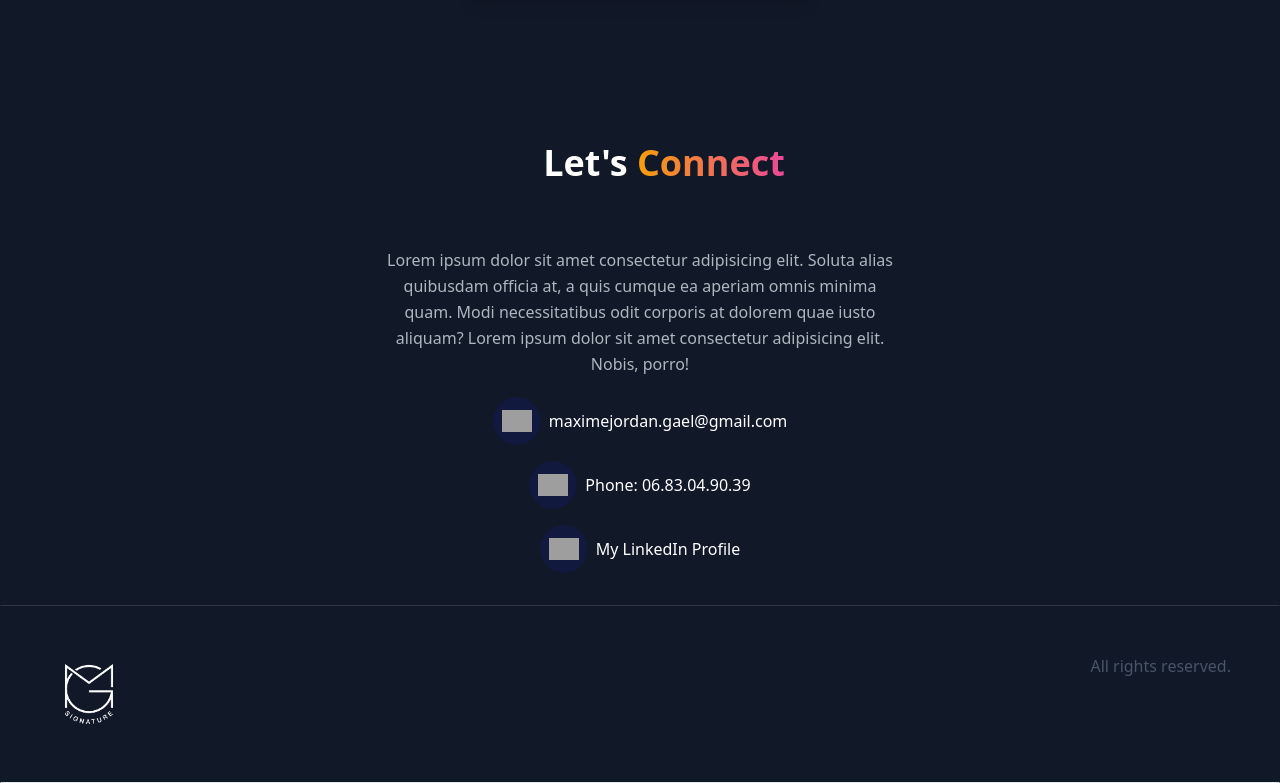
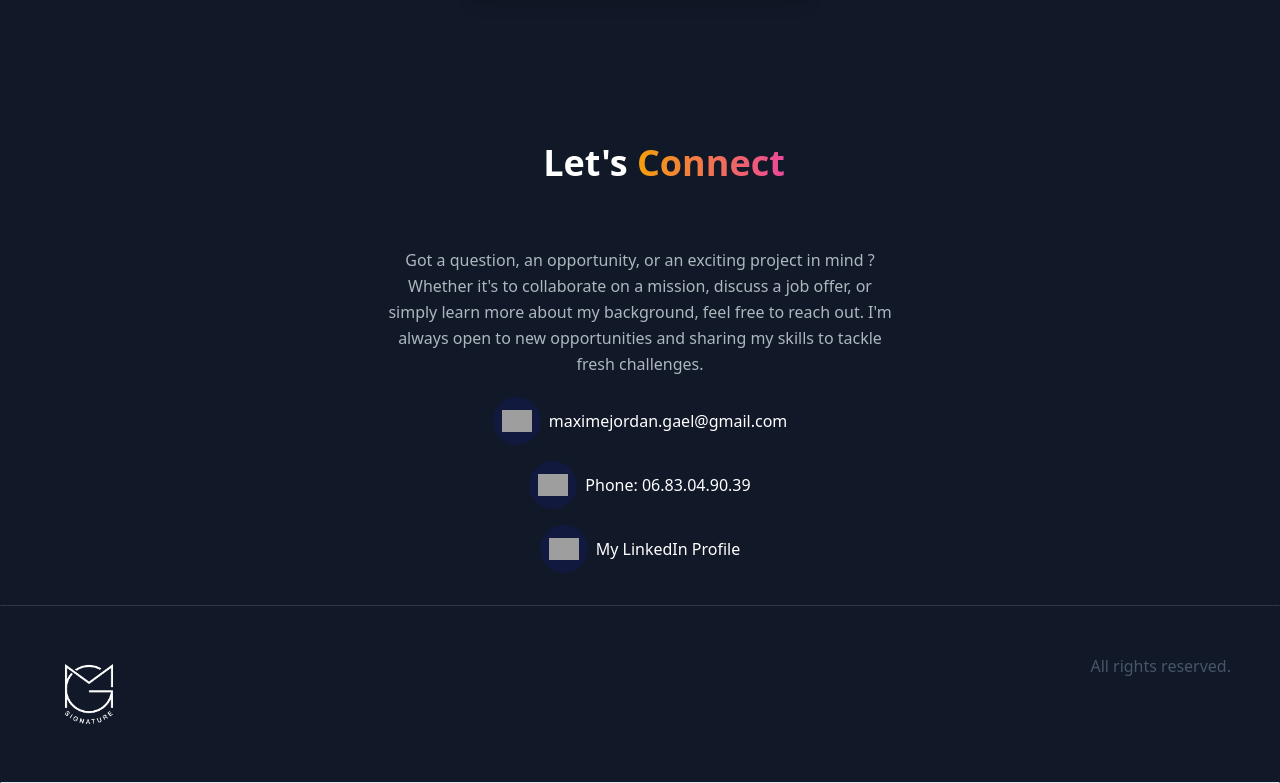
Before and after one commit to MaximeG971/vue-portfolio, a Vue app: page / in a window 1280 px wide. Shown: the part 2317-3100 px from the top of the page. Built offline with nearby package versions, Linux system fonts and the light colour scheme; grey boxes are pictures that could not be loaded.

Commit message:
add a text in the contact section

```diff
--- a/src/components/ContactSection.vue
+++ b/src/components/ContactSection.vue
@@ -15,10 +15,11 @@
         <p
           class="text-[#adb7be] text-center my-4 mx-auto max-w-lg leading-relaxed"
         >
-          Lorem ipsum dolor sit amet consectetur adipisicing elit. Soluta alias
-          quibusdam officia at, a quis cumque ea aperiam omnis minima quam. Modi
-          necessitatibus odit corporis at dolorem quae iusto aliquam? Lorem
-          ipsum dolor sit amet consectetur adipisicing elit. Nobis, porro!
+          Got a question, an opportunity, or an exciting project in mind ?
+          Whether it's to collaborate on a mission, discuss a job offer, or
+          simply learn more about my background, feel free to reach out. I'm
+          always open to new opportunities and sharing my skills to tackle fresh
+          challenges.
         </p>
         <div class="flex flex-col items-center space-y-4 mt-5">
           <div class="flex items-center space-x-2">
```
